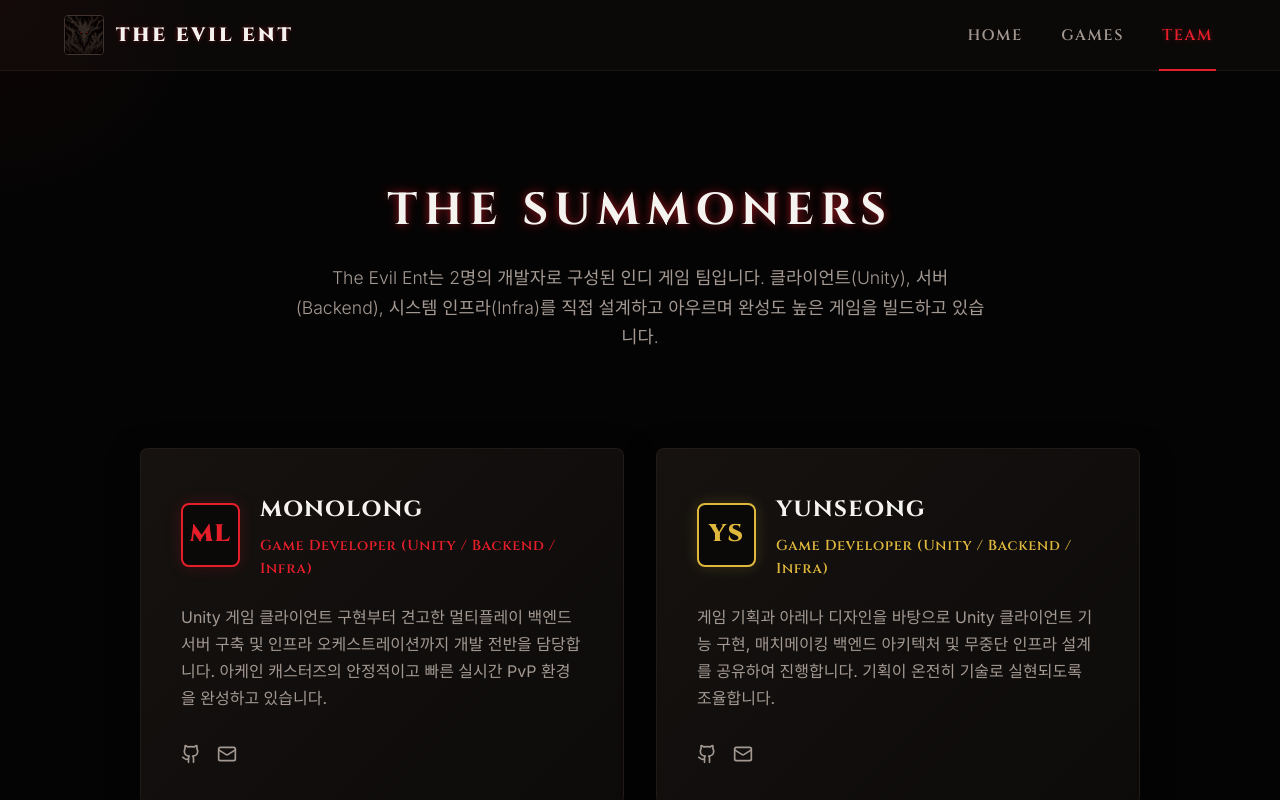
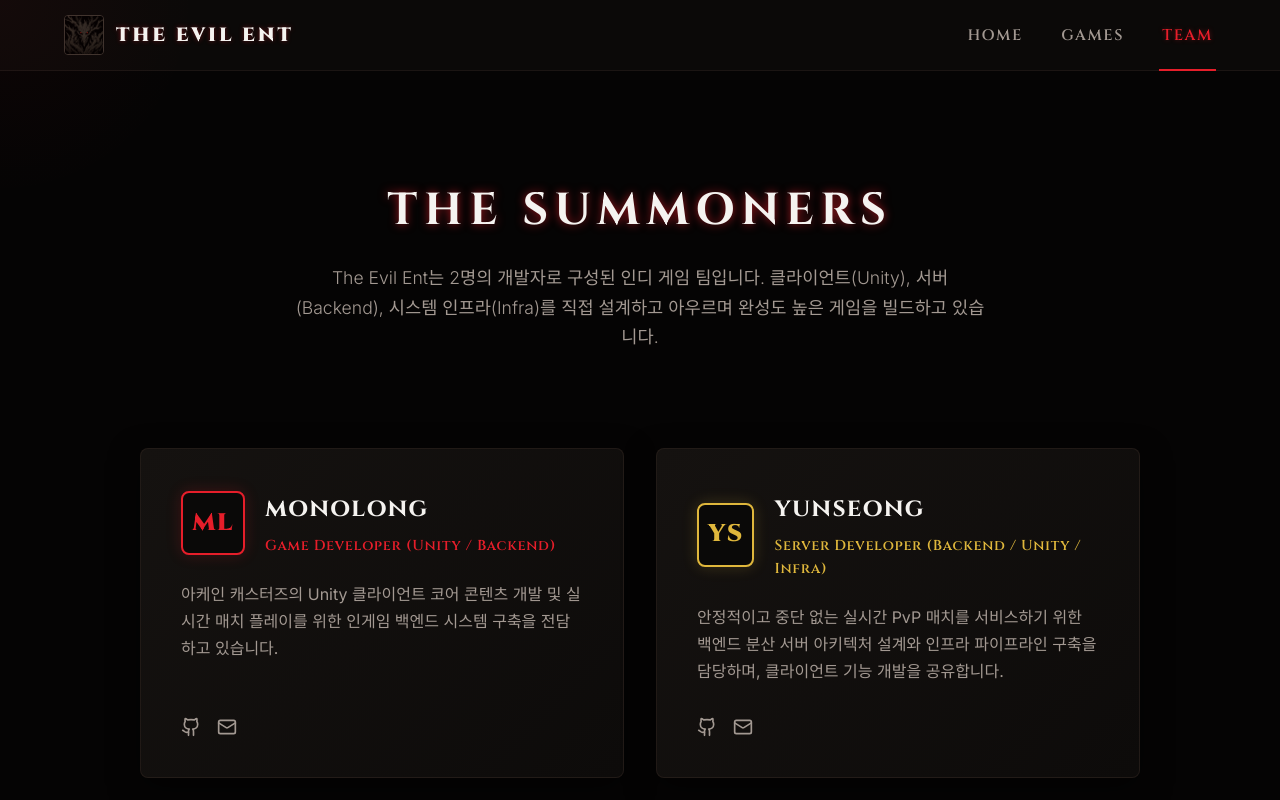
Before and after one commit to Apptive-Game-Team/theevilent, a React (Vite) app: page / in a window 1280 px wide. Both pictures are taken after a click on the button "Team Members". Shown: the top 800 px of the page. Built offline with nearby package versions, Linux system fonts and the light colour scheme.

Commit message:
feat: migrate visual verification skill to .agents/ and update team member roles

```diff
--- a/src/pages/Team.tsx
+++ b/src/pages/Team.tsx
@@ -19,16 +19,16 @@ export const Team: React.FC = () => {
   const members = [
     {
       name: 'monolong',
-      role: 'Game Developer (Unity / Backend / Infra)',
-      bio: 'Unity 게임 클라이언트 구현부터 견고한 멀티플레이 백엔드 서버 구축 및 인프라 오케스트레이션까지 개발 전반을 담당합니다. 아케인 캐스터즈의 안정적이고 빠른 실시간 PvP 환경을 완성하고 있습니다.',
+      role: 'Game Developer (Unity / Backend)',
+      bio: '아케인 캐스터즈의 Unity 클라이언트 코어 콘텐츠 개발 및 실시간 매치 플레이를 위한 인게임 백엔드 시스템 구축을 전담하고 있습니다.',
       accent: '#e61e2a', // Crimson
       avatarText: 'ML',
       github: 'https://github.com/monolong', // placeholder for actual if not supplied
     },
     {
       name: 'yunseong',
-      role: 'Game Developer (Unity / Backend / Infra)',
-      bio: '게임 기획과 아레나 디자인을 바탕으로 Unity 클라이언트 기능 구현, 매치메이킹 백엔드 아키텍처 및 무중단 인프라 설계를 공유하여 진행합니다. 기획이 온전히 기술로 실현되도록 조율합니다.',
+      role: 'Server Developer (Backend / Unity / Infra)',
+      bio: '안정적이고 중단 없는 실시간 PvP 매치를 서비스하기 위한 백엔드 분산 서버 아키텍처 설계와 인프라 파이프라인 구축을 담당하며, 클라이언트 기능 개발을 공유합니다.',
       accent: '#dfb73c', // Gold/Amber
       avatarText: 'YS',
       github: 'https://github.com/dev-yunseong',
```
Also changed, not shown: 2 other files (tests, documents, lock files or other folders).
